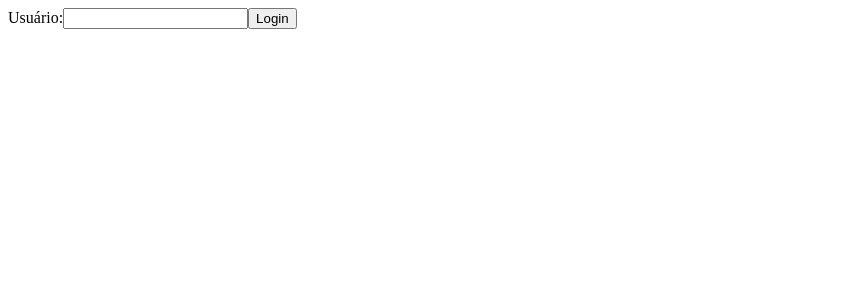
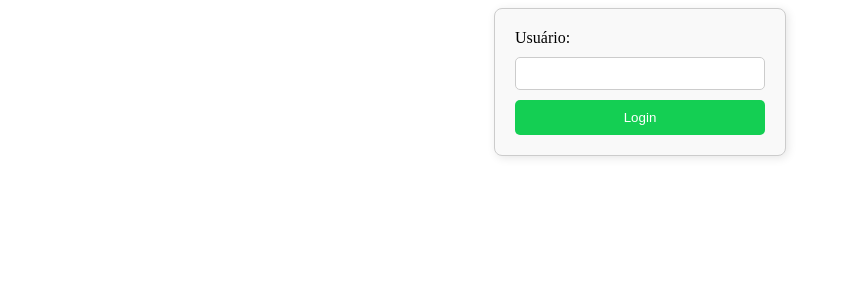
Before and after one commit to claranuneslinhares/bookverse, an Angular app: page /login in a window 1280 px wide. Shown: the top 300 px of the page, without its empty margins (0-843 px from the left). Built offline with nearby package versions, Linux system fonts and the light colour scheme.

Commit message:
estilização e edição do arquivo readme

```diff
--- a/src/app/biblioteca/biblioteca.component.ts
+++ b/src/app/biblioteca/biblioteca.component.ts
@@ -2,7 +2,6 @@ import { Component, OnInit} from '@angular/core';
 import { BibliotecaService } from '../services/biblioteca.service';
 import { CommonModule} from '@angular/common';
 import { FormsModule } from '@angular/forms';
-import { LivroGoogle } from '../services/book.service';
 import { UserLoginService } from '../services/user-login.service';
 
 @Component({
@@ -17,7 +16,7 @@ export class BibliotecaComponent implements OnInit {
 
   constructor(
     private bibliotecaService: BibliotecaService,
-    private userLogin: UserLoginService  // Injetando o serviço de login
+    private userLogin: UserLoginService
   ) {}
 
   ngOnInit() {
--- a/src/app/comentarios/comentarios.component.ts
+++ b/src/app/comentarios/comentarios.component.ts
@@ -12,7 +12,7 @@ import { UserLoginService } from '../services/user-login.service';
   styleUrl: './comentarios.component.css'
 })
 export class ComentariosComponent {
-  @Input() livroId: string = ''; // Recebe o ID do livro do componente pai
+  @Input() livroId: string = '';
   usuario: string | null = null;
   avaliacao: number = 0;
   comentario: string = '';
--- a/src/app/livros-detalhes/livros-detalhes.component.css
+++ b/src/app/livros-detalhes/livros-detalhes.component.css
@@ -1,5 +1,5 @@
 .favorito-btn {
-    background-color: #f1c40f;
+    background-color: rgb(51, 194, 7);
     border: none;
     color: white;
     padding: 10px 20px;
@@ -12,7 +12,7 @@
   }
 
 .favorito-btn:hover {
-    background-color: #f39c12;
+    background-color: #19c427;
   }
 
 .favorito-btn .icon {
@@ -21,14 +21,12 @@
 }
 
 .favorito-btn .icon:nth-child(1) {
-    color: gold; /* Cor da estrela */
+    color: gold;
 }
 
 .favorito-btn .icon:nth-child(2) {
-    color: red; /* Cor do coração */
+    color: red;
 }
-
-  /* Estilos para a mensagem */
 .favorito-message {
     margin-top: 10px;
     color: #27ae60;
--- a/src/app/livros-detalhes/livros-detalhes.component.html
+++ b/src/app/livros-detalhes/livros-detalhes.component.html
@@ -5,13 +5,13 @@
   <p>{{ livro.volumeInfo.description }}</p>
   <div class="avaliacao-container">
     <button (click)="toggleFavorito()" class="favorito-btn">
-    <span *ngIf="favorito" class="icon">&#9733;</span>  <!-- Ícone de estrela -->
-    <span *ngIf="!favorito" class="icon">&#9829;</span> <!-- Ícone de coração -->
+    <span *ngIf="favorito" class="icon">&#9733;</span>
+    <span *ngIf="!favorito" class="icon">&#9829;</span>
     {{ favorito ? 'Remover dos Favoritos' : 'Adicionar aos Favoritos' }}
   </button>
   <div *ngIf="favoritoAdicionado" class="favorito-message">
     Livro adicionado aos favoritos!
   </div>
-    <!-- Componente de Comentários -->
+
     <app-comentarios *ngIf="livro?.id" [livroId]="livro.id"></app-comentarios>
 </div>
--- a/src/app/livros-detalhes/livros-detalhes.component.ts
+++ b/src/app/livros-detalhes/livros-detalhes.component.ts
@@ -57,11 +57,11 @@ export class LivrosDetalhesComponent implements OnInit {
     }
 
     this.favorito = !this.favorito;
-    this.favoritoAdicionado = !this.favoritoAdicionado; // Exibe a mensagem
+    this.favoritoAdicionado = !this.favoritoAdicionado;
 
-    // Exibe a mensagem por 2 segundos
+
     setTimeout(() => {
       this.favoritoAdicionado = false;
-    }, 2000);
+    }, 5000);
   }
 }
--- a/src/app/login/login.component.css
+++ b/src/app/login/login.component.css
@@ -1,58 +1,31 @@
-body{
-    font-family: Arial, sans-serif;
-    background-color: #f4f4f9;
-    color:#333;
-    display:flex;
-    justify-content: center;
-    align-items:center;
-    height:100vh;
-    margin:0;
+.login-container {
+    display: flex;
+    flex-direction: column;
+    gap: 10px;
+    max-width: 250px;
+    margin: auto;
+    padding: 20px;
+    border: 1px solid #ccc;
+    border-radius: 8px;
+    box-shadow: 2px 2px 10px rgba(0, 0, 0, 0.1);
+    background-color: #f9f9f9;
 }
-.login-container{
-    background-color: #fff;
-    border-radius:8px;
-    box-shadow: 0 4px 8px rgba (0, 0, 0, 0.1);
-    padding: 20px;
-    width:100%;
-    max-width: 400px;
-    text-align: center;
+.login-input {
+    padding: 8px;
+    border: 1px solid #ccc;
+    border-radius: 5px;
+    outline: none;
 }
-.login-container h1 {
-    margin-bottom: 20px;
-    color:#4CAF50;
+.login-button {
+    padding: 10px;
+    border: none;
+    border-radius: 5px;
+    background-color: #14cf53;
+    color: white;
+    cursor: pointer;
+    transition: 0.3s;
 }
-.login-container form{
-    display:flex;
-    flex-direction: column;
-    gap:15px;
+
+.login-button:hover {
+    background-color: #299100;
 }
-.login-container input[type="email"], .login-container input[type="password"]{
-    width: 100%;
-    padding:10px;
-    border: 1px solid #ddd;
-    border-radius:5px;
-    font-size:16px;
-}
-.login-container button{
-    background-color: #4CAF50;
-    color:white;
-    border:none;
-    padding:10px;
-    border-radius:5px;
-    font-size: 16px;
-    cursor:pointer;
-}
-.login-container button:hover {
-    background-color: #45a049;
-}
-.login-container .register{
-    margin-top:15px;
-    font-size:14px;
-}
-.login-container .register a{
-    color:#4CAF50;
-    text-decoration: none;
-}
-.login-container .register a:hover{
-    text-decoration: underline;
-}
--- a/src/app/login/login.component.html
+++ b/src/app/login/login.component.html
@@ -1,5 +1,5 @@
-<div>
+<div class="login-container">
   <label>Usuário:</label>
-  <input type="text" [(ngModel)]="usuario">
-  <button (click)="fazerLogin()">Login</button>
+  <input type="text" [(ngModel)]="usuario" class="login-input">
+  <button (click)="fazerLogin()" class="login-button">Login</button>
 </div>
```
Also changed, not shown: 1 other file (tests, documents, lock files or other folders). Lines whose indentation alone changed are shown as unchanged.
